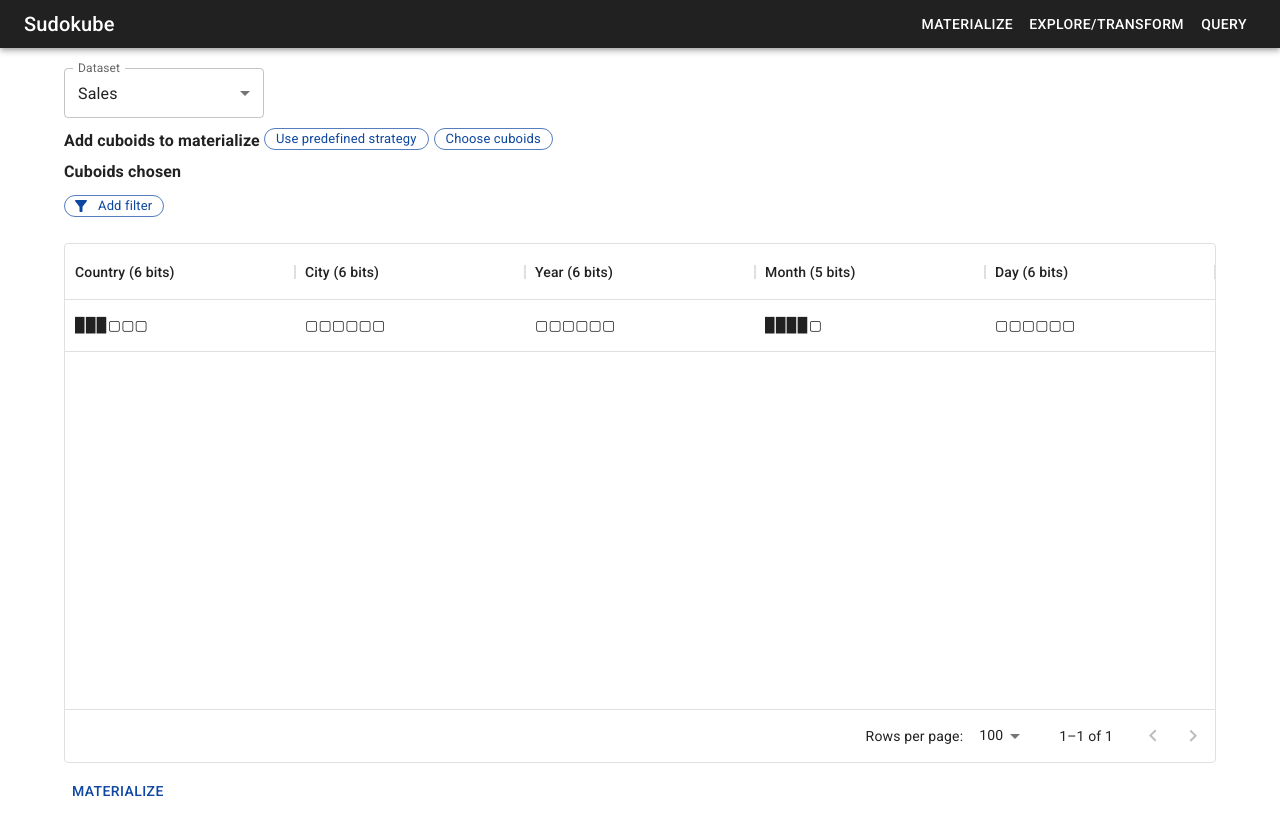
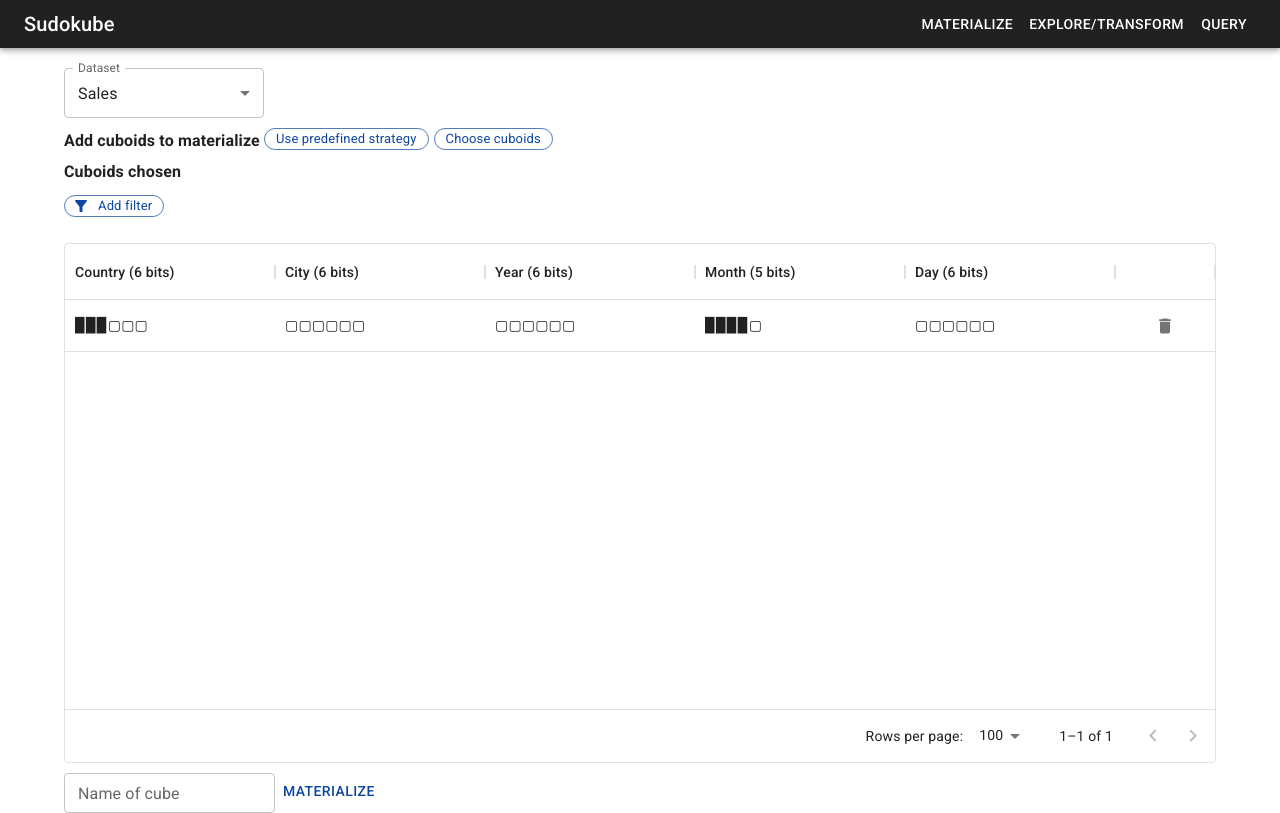
Before and after one commit to zhekai-jiang/sudokube-webui, a React (Create React App) app: page /materialize in a window 1280 px wide. Built offline with nearby package versions, Linux system fonts and the light colour scheme.

Commit message:
Mat: Add cube naming, add delete cuboids buttons, refine table column definition

```diff
--- a/src/MaterializationView.tsx
+++ b/src/MaterializationView.tsx
@@ -4,16 +4,19 @@ import Grid from '@mui/material/Grid';
 import { FilterChip } from './QueryViewChips';
 import Chip from '@mui/material/Chip';
 import FilterAltIcon from '@mui/icons-material/FilterAlt';
-import { DataGrid } from '@mui/x-data-grid';
+import { DataGrid, GridActionsCellItem, GridColDef } from '@mui/x-data-grid';
 import { Box, Button, Dialog, DialogActions, DialogContent, DialogTitle, FormControl, FormLabel, InputLabel, MenuItem, Select, TextField } from '@mui/material';
 import { observer } from 'mobx-react-lite';
 import { useRootStore } from './RootStore';
 import { Cuboid, MaterializationDimension } from './MaterializationStore';
 import { ButtonChip, chipStyle } from './GenericChips';
 import { runInAction } from 'mobx';
+import { useState } from 'react';
+import DeleteIcon from '@mui/icons-material/Delete';
 
 export default observer(function Materialization() {
   const { materializationStore: store } = useRootStore();
+  const [cubeName, setCubeName] = useState('');
   // TODO: Call backend to fetch these things
   runInAction(() => {
     store.datasets = ['Sales', 'Dataset2'];
@@ -60,9 +63,18 @@ export default observer(function Materialization() {
         <div style = {{ marginTop: 5, marginBottom: 10 }}><b>Cuboids chosen</b></div>
         <ChosenCuboids />
       </div>
-      <Button style = {{ marginTop: 10 }} onClick = { () => {
-        // TODO: Call backend with list of cuboids to materialize
-      } }>Materialize</Button>
+      <div style = {{ marginTop: 10 }}>
+        <TextField
+          id = 'cube-name-text-field'
+          label = 'Name of cube'
+          size = 'small'
+          value = { cubeName }
+          onChange = { e => setCubeName(e.target.value) }
+        />
+        <Button onClick = { () => {
+          // TODO: Call backend with list of cuboids to materialize
+        } }>Materialize</Button>
+      </div>
     </Container>
   )
 })
@@ -234,7 +246,22 @@ const ChosenCuboids = observer(() => {
   <Box sx = {{ height: '65vh', width: '100%', marginTop: '20px' }}>
     <DataGrid
       rows = { store.chosenCuboids.map(cuboidToRow) }
-      columns = { store.dimensions.map(dimensionToColumn) }
+      columns = {
+        store.dimensions.map(dimensionToColumn)
+          .concat([{
+            field: 'actions',
+            type: 'actions',
+            getActions: (params) => [
+              <GridActionsCellItem
+                icon = {<DeleteIcon/>}
+                label = 'Delete'
+                onClick={() => {
+                  // Todo: delete
+                }}
+              />
+            ]
+          } as GridColDef])
+      }
       disableRowSelectionOnClick
       sx = {{ overflowX: 'scroll' }}
     />
@@ -303,8 +330,9 @@ const cuboidToRow = ((cuboid: Cuboid) => {
 
 const dimensionToColumn = ((dimension: MaterializationDimension) => ({
   field: dimension.name,
+  type: 'string',
   headerName: dimension.name + ' (' + dimension.numBits + ' bits)',
   flex: 1,
   sortable: false,
   disableColumnMenu: true
-}));
+} as GridColDef));
```
